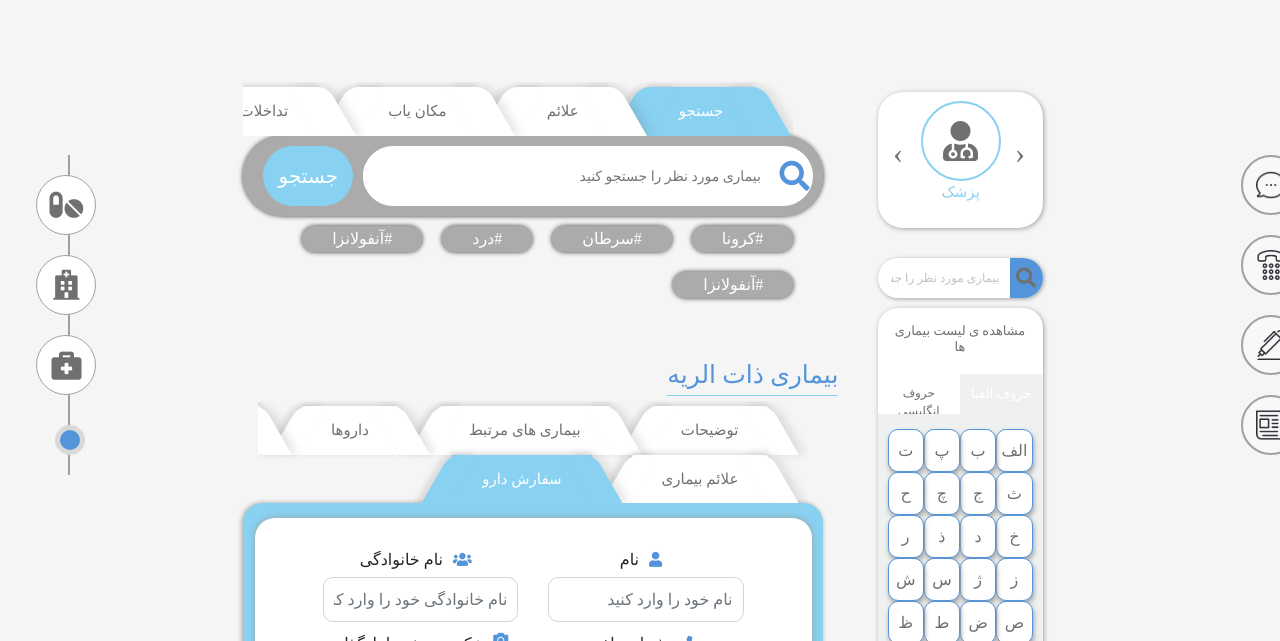
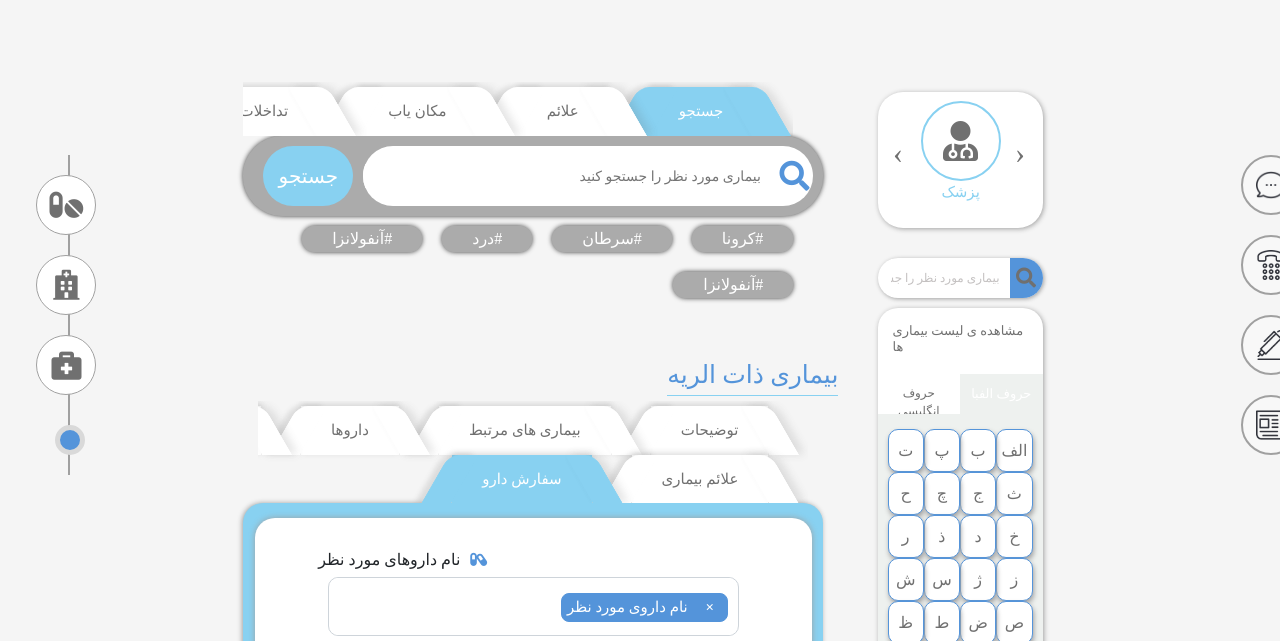
Before and after one commit to faezehbagheri/Sinsa.2.0.0, a website with bundled scripts: page illness.html in a window 1280 px wide. Shown: the part 85-726 px from the top of the page. Built offline with nearby package versions, Linux system fonts and the light colour scheme; a web font is replaced by a local one.

Commit message:
esm daro dar ghesmate sefaresh daro

```diff
--- a/illness.html
+++ b/illness.html
@@ -1407,6 +1407,26 @@
                         <div class="tab-ofoghi__tabs-list flex column align-center">
                             <div class="px-0 col-xl-11">
                                 <form class="form d-flex flex-wrap justify-content-end">
+                                    <div class="form-group col-12 px-0">
+                                        <label class="ml-3" for="name"><i class="fas fa-capsules"></i>نام داروهای مورد نظر</label>
+                                        <div class="container ">
+                                            <div class="select2-border">
+                                                <select class="select2  js-states form-control" id="multiple-drug" name="drug[]"
+                                                    multiple="multiple" placeholder="selected">
+                                                    <option value="" disabled selected> نام داروی مورد نظر </option>
+                                                    <option value=""> آپروتینین </option>
+                                                    <option value="">آتراکوریوم</option>
+                                                    <option value=""> آتروپین </option>
+                                                    <option value=""> آتورواستاتین </option>
+                                                    <option value=""> آتنولول</option>
+                                                    <option value=""> آزاتیوپرین</option>
+                                                    <option value=""> آزیترومایسین</option>
+                                                    <option value=""> آلبندازول</option>
+                                                    <option value=""> آلپرازولام</option>
+                                                </select>
+                                            </div>
+                                        </div>
+                                    </div>
                                     <div class="form-group col-md-6 col-lg-12 col-xl-6">
                                         <label for="name"><i class="fas fa-user"></i>نام</label>
                                         <input type="text" class="form-control form-control-lg" id="name" placeholder="نام خود را وارد کنید ">
@@ -1603,6 +1623,39 @@
 
 </body>
 </html>
+
+<!--
+ ############################## 19-11-1399 #############################
+ باقری
+
+ کد قبلی:
+<form class="form d-flex flex-wrap justify-content-end">
+
+ کد فعلی:
+<form class="form d-flex flex-wrap justify-content-end">
+    <div class="form-group col-12 px-0">
+        <label class="ml-3" for="name"><i class="fas fa-capsules"></i>نام داروهای مورد نظر</label>
+        <div class="container ">
+            <div class="select2-border">
+                <select class="select2  js-states form-control" id="multiple-drug" name="drug[]"
+                    multiple="multiple" placeholder="selected">
+                    <option value="" disabled selected> نام داروی مورد نظر </option>
+                    <option value=""> آپروتینین </option>
+                    <option value="">آتراکوریوم</option>
+                    <option value=""> آتروپین </option>
+                    <option value=""> آتورواستاتین </option>
+                    <option value=""> آتنولول</option>
+                    <option value=""> آزاتیوپرین</option>
+                    <option value=""> آزیترومایسین</option>
+                    <option value=""> آلبندازول</option>
+                    <option value=""> آلپرازولام</option>
+                </select>
+            </div>
+        </div>
+    </div>
+
+ -->
+
 <!--
  ############################## 6-11-1399 #############################
  باقری
--- a/sass/base/_base.scss
+++ b/sass/base/_base.scss
@@ -23,7 +23,7 @@ body {
     overflow-x: hidden;
     direction: rtl;
     background-color: var(--color-background);
-    text-align: center;
+    // text-align: center;
 }
 
 a{text-decoration: none !important;}
--- a/sass/components/_select2.scss
+++ b/sass/components/_select2.scss
@@ -18,6 +18,12 @@
 
         @include respond(phone){font-size: 2rem;}
 
+    }
+
+    .select2-border{
+        border: 1px solid #ced4da !important;
+        // height: 4.5rem !important;
+        border-radius: 1rem;
     }
 
 
--- a/sass/components/_tab-ofoghi.scss
+++ b/sass/components/_tab-ofoghi.scss
@@ -1,5 +1,4 @@
 .tab-ofoghi{
-
 
 
     &__tab{
```
Also changed, not shown: doctors-list.html (+1 -1 lines), visit.html (+1 -1 lines), assets/css/style.css.
